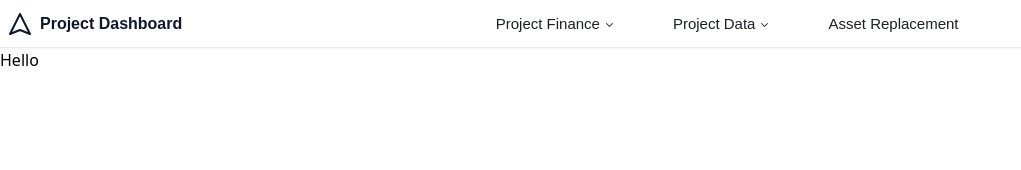
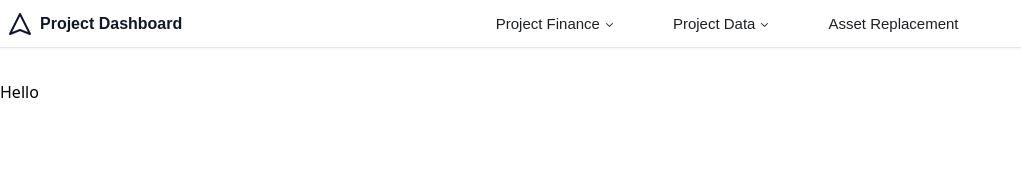
Before and after one commit to Supercamy/mainjson, a Next.js app: page / in a window 1280 px wide. Shown: the top 170 px of the page, without its empty margins (0-1021 px from the left). Built offline with nearby package versions, Linux system fonts and the light colour scheme.

Commit message:
minor container

```diff
--- a/pages/_app.js
+++ b/pages/_app.js
@@ -5,7 +5,9 @@ import Layout from '../components/Layout';
 export default function MyApp({ Component, pageProps }) {
   return (
     <Layout>
-      <Component {...pageProps} />
+      <div className='container mx-auto mt-8'>
+        <Component {...pageProps} />
+      </div>
     </Layout>
   );
 }
```
